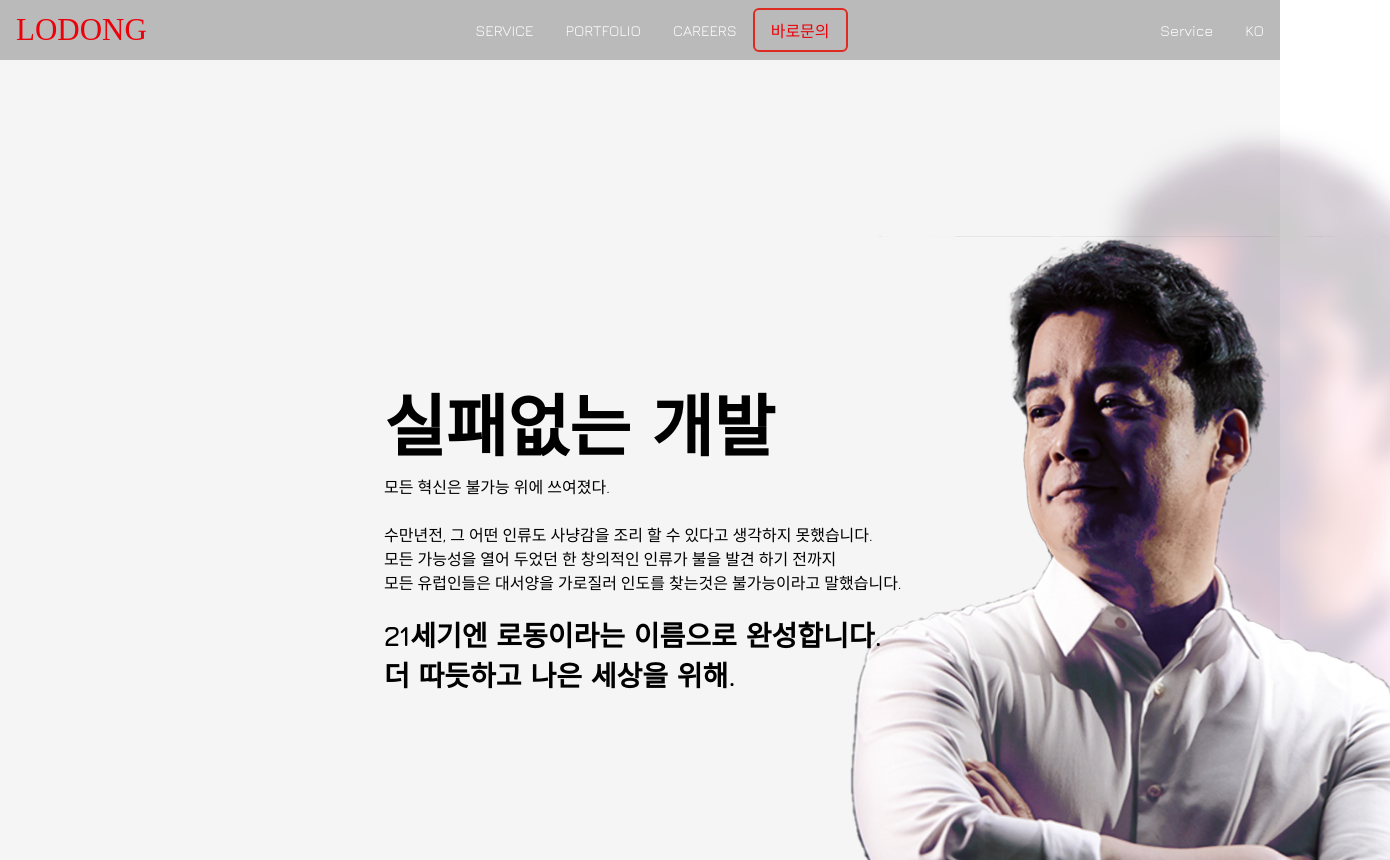
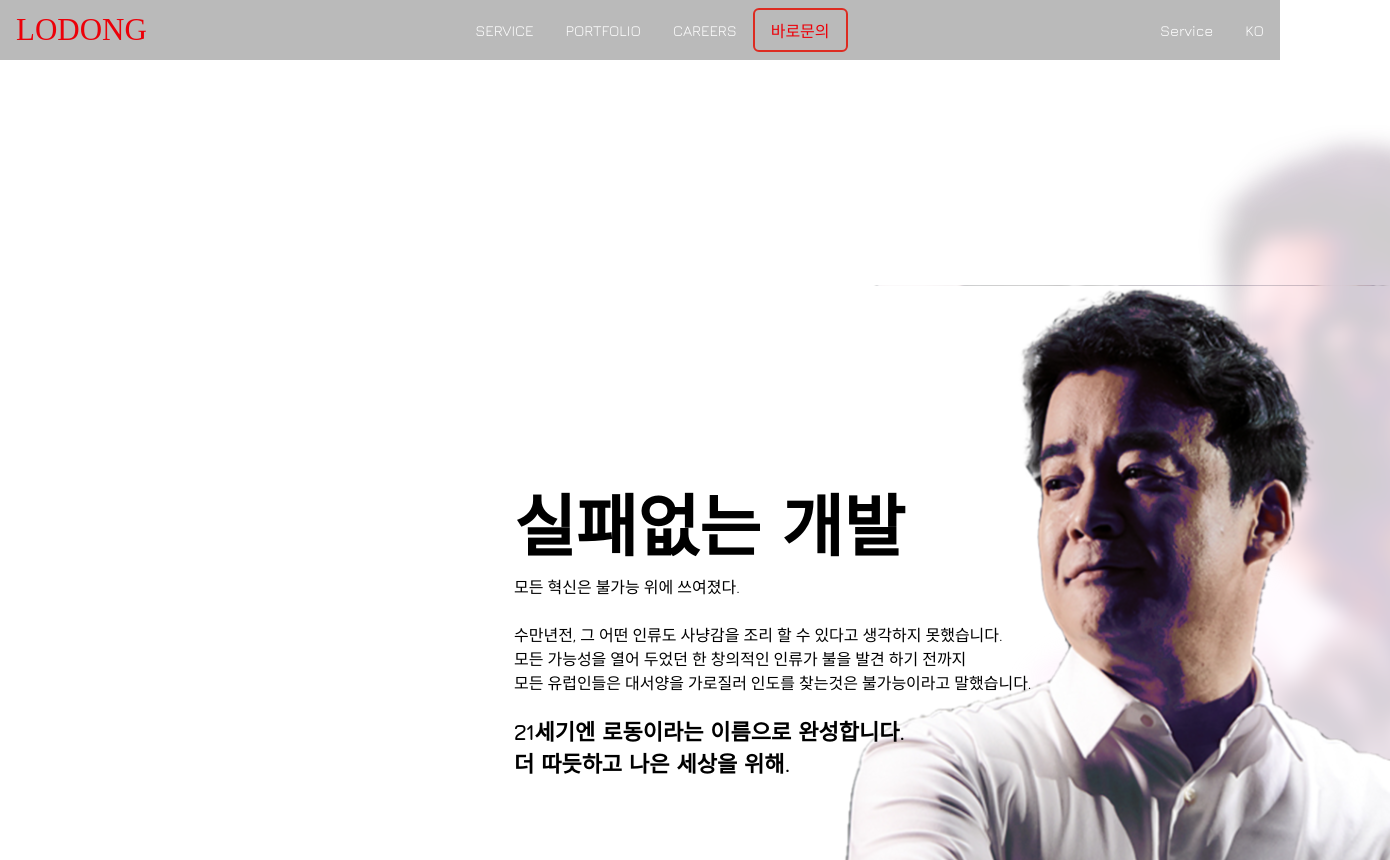
Before and after one commit to githubAbacKim/lodong, a React (Create React App) app: page / in a window 1280 px wide. Shown: the whole page, 1390 px wide, since content can reach past the window. After the commit the page ends 800 px from the top, so only its background shows below. Built offline with nearby package versions, Linux system fonts and the light colour scheme; a web font is replaced by a local one.

Commit message:
mark update

```diff
--- a/public/index.html
+++ b/public/index.html
@@ -11,7 +11,7 @@
     <style> @import url('https://fonts.googleapis.com/css2?family=Jacques+Francois&family=Jura:wght@300;400;500;600;700&family=Montserrat:wght@100;200&family=Source+Sans+Pro:wght@200;300;400;600;700;900&display=swap'); </style>
     <title>React App</title>
   </head>
-  <body>
+  <body >
     <noscript>You need to enable JavaScript to run this app.</noscript>
     <div id="root"></div>
 
--- a/src/components/HeroSection/HereElements.js
+++ b/src/components/HeroSection/HereElements.js
@@ -5,64 +5,205 @@ export const HeroContainer = styled.div`
   background: #f5f5f5;
   justify-content: center;
   align-items: center;
-  padding: 0 30px;
-  height: 800px;
   position: relative;
   z-index: 1;
 `;
 
 export const HeroBg = styled.div`
-  position: absolute;
-  top: 0;
+  position: fixed;
+  top: 60px;
   right: 0;
   bottom: 0;
-
-  left: 750px;
+  left: 850px;
   width: 50%;
   height: 100%;
-  overflow: hidden;
+
+  @media (max-width: 575.98px) {
+    position: fixed;
+    top: 60px;
+    right: 0;
+    bottom: 0;
+    left: 10px;
+    width: 50%;
+    height: 100%;
+  }
+
+  @media (min-width: 576px) and (max-width: 767.98px) {
+    position: fixed;
+    top: 60px;
+    right: 0;
+    bottom: 0;
+    left: 170px;
+    width: 50%;
+    height: 100%;
+  }
+
+  @media (min-width: 768px) and (max-width: 991.98px) {
+    position: fixed;
+    top: 60px;
+    right: 0;
+    bottom: 0;
+    left: 370px;
+    width: 50%;
+    height: 100%;
+  }
+
+  @media (min-width: 992px) and (max-width: 1199.98px) {
+    position: fixed;
+    top: 60px;
+    right: 0;
+    bottom: 0;
+    left: 450px;
+    width: 50%;
+    height: 100%;
+  }
+
+  @media (min-width: 1200px) and (min-width: 2800px) {
+    position: fixed;
+    top: 60px;
+    right: 0;
+    bottom: 0;
+    left: 850px;
+    width: 50%;
+    height: 100%;
+  }
 `;
 
 export const HeroBgOverlay = styled.div`
-  position: absolute;
-  top: 0;
+  position: fixed;
+  top: 150px;
   right: 0;
   bottom: 0;
-  left: 750px;
-  width: 50%;
+  left: 730px;
+  width: 100%;
+  overflow: hidden;
   height: 100%;
-  overflow: hidden;
+
+  @media (max-width: 575.98px) {
+    position: fixed;
+    top: 220px;
+    right: 0;
+    bottom: 0;
+    left: 10px;
+    width: 100%;
+    overflow: hidden;
+    height: 100%;
+  }
+
+  @media (min-width: 576px) and (max-width: 767.98px) {
+    position: fixed;
+    top: 150px;
+    right: 0;
+    bottom: 0;
+    left: 150px;
+    width: 100%;
+    overflow: hidden;
+    height: 100%;
+  }
+
+  @media (min-width: 768px) and (max-width: 991.98px) {
+    position: fixed;
+    top: 150px;
+    right: 0;
+    bottom: 0;
+    left: 280px;
+    width: 100%;
+    overflow: hidden;
+    height: 100%;
+  }
+
+  @media (min-width: 992px) and (max-width: 1199.98px) {
+    position: fixed;
+    top: 150px;
+    right: 0;
+    bottom: 0;
+    left: 430px;
+    width: 100%;
+    overflow: hidden;
+    height: 100%;
+  }
+
+  @media (min-width: 1200px) and (min-width: 2800px) {
+    position: fixed;
+    top: 150px;
+    right: 0;
+    bottom: 0;
+    left: 730px;
+    width: 100%;
+    overflow: hidden;
+    height: 100%;
+  }
 `;
 
 export const HeroContent = styled.div`
   z-indez: 3;
   max-width: 1200px;
   position: absolute;
-  top: 311px;
-  left: 360px;
+  top: 411px;
+  left: 490px;
   padding: 2px 24px;
   display: flex;
   flex-direction: column;
   align-items: flex-start;
 
-  @media screen and (max-width: 768px) {
-    top: 200px;
-    left: 0px;
+  @media (max-width: 575.98px) {
     z-indez: 3;
     max-width: 1200px;
     position: absolute;
+    top: 111px;
+    left: 60px;
+    padding: 2px 24px;
     display: flex;
     flex-direction: column;
-    align-items: center;
+    align-items: flex-start;
   }
 
-  @media screen and (max-width: 480px) {
+  @media (min-width: 576px) and (max-width: 767.98px) {
     z-indez: 3;
     max-width: 1200px;
     position: absolute;
+    top: 111px;
+    left: 60px;
+    padding: 2px 24px;
     display: flex;
     flex-direction: column;
-    align-items: center;
+    align-items: flex-start;
+  }
+
+  @media (min-width: 768px) and (max-width: 991.98px) {
+    z-indez: 3;
+    max-width: 1200px;
+    position: absolute;
+    top: 111px;
+    left: 60px;
+    padding: 2px 24px;
+    display: flex;
+    flex-direction: column;
+    align-items: flex-start;
+  }
+
+  @media (min-width: 992px) and (max-width: 1199.98px) {
+    z-indez: 3;
+    max-width: 1200px;
+    position: absolute;
+    top: 311px;
+    left: 20px;
+    padding: 2px 24px;
+    display: flex;
+    flex-direction: column;
+    align-items: flex-start;
+  }
+
+  @media (min-width: 1200px) and (min-width: 2800px) {
+    z-indez: 3;
+    max-width: 1200px;
+    position: absolute;
+    top: 411px;
+    left: 30px;
+    padding: 2px 24px;
+    display: flex;
+    flex-direction: column;
+    align-items: flex-start;
   }
 `;
 
@@ -82,10 +223,10 @@ export const HeroH1 = styled.h1`
 
 export const HeroH4 = styled.h4`
   color: #000000;
-  font-size: 28px;
+  font-size: 22px;
   font-style: normal;
   @media screen and (max-width: 768px) {
-    font-size: 40px;
+    font-size: 20px;
   }
 
   @media screen and (max-width: 480px) {
--- a/src/components/HeroSection/index.js
+++ b/src/components/HeroSection/index.js
@@ -18,7 +18,7 @@ const HeroSection = () => {
         <img src={bgOpacity} width="1100px" height="1000px" />
       </HeroBg>
       <HeroBgOverlay>
-        <img src={bgpersonImage} width="800px" height="1000px" />
+        <img src={bgpersonImage} width="900px" height="1000px" />
       </HeroBgOverlay>
 
       <HeroContent>
--- a/src/components/Sidebar/SidebarElements.js
+++ b/src/components/Sidebar/SidebarElements.js
@@ -8,7 +8,7 @@ export const SidebarContainer = styled.aside`
   z-index: 999;
   width: 100%;
   height: 100%;
-  background: #0d0d0d;
+  background: #f5f5f5;
   display: grid;
   align-items: center;
   top: 0;
@@ -19,7 +19,7 @@ export const SidebarContainer = styled.aside`
 `;
 
 export const CloseIcon = styled(FaTimes)`
-  color: #fff;
+  color: #000000;
 `;
 
 export const Icon = styled.div`
@@ -33,7 +33,7 @@ export const Icon = styled.div`
 `;
 
 export const SidebarWrapper = styled.div`
-  color: #fff;
+  color: #000000;
 `;
 
 export const SidebarMenu = styled.ul`
@@ -55,7 +55,7 @@ export const SidebarLink = styled(LinkS)`
   text-decoration: none;
   list-style: none;
   transition: 0.2s ease-in-out;
-  color: #fff;
+  color: #000000;
   cursor: pointer;
 
   &:hover {
```
